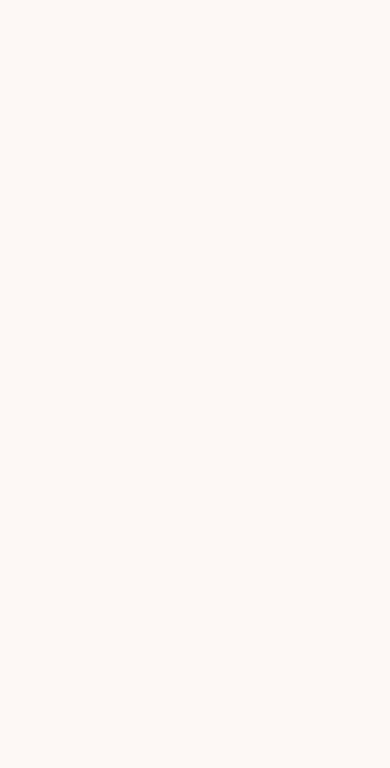
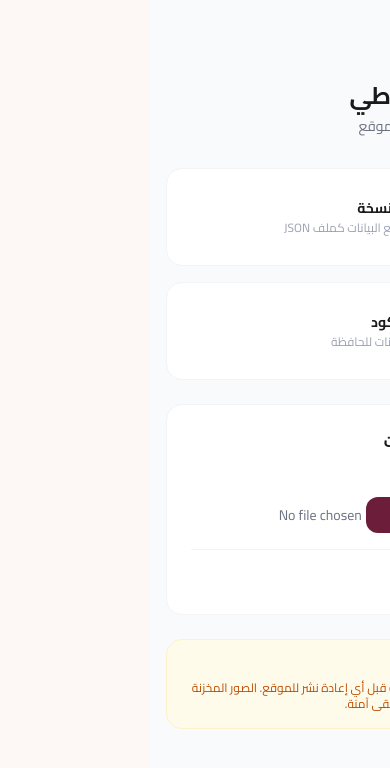
Before and after one commit to boomardes-ctrl/dunia-alaraes, a React (Vite) app: page /admin/backup in a window 390 px wide. Before the commit this address had no page. Shown: the top 768 px of the page. Built offline with nearby package versions, Linux system fonts and the light colour scheme; sample sign-in values are in the browser's storage.

Commit message:
feat: add backup/restore page in admin panel + mobile admin

```diff
--- a/src/App.tsx
+++ b/src/App.tsx
@@ -18,6 +18,7 @@ import AdminCategories from './pages/admin/AdminCategories';
 import AdminOrders from './pages/admin/AdminOrders';
 import AdminSettings from './pages/admin/AdminSettings';
 import AdminChangePassword from './pages/admin/AdminChangePassword';
+import AdminBackup from './pages/admin/AdminBackup';
 
 function AdminGuard({ children }: { children: React.ReactNode }) {
   const isAuthenticated = useAdminStore((s) => s.isAuthenticated);
@@ -53,6 +54,7 @@ function App() {
             <Route path="orders" element={<AdminOrders />} />
             <Route path="settings" element={<AdminSettings />} />
             <Route path="change-password" element={<AdminChangePassword />} />
+            <Route path="backup" element={<AdminBackup />} />
           </Route>
         </Routes>
       </BrowserRouter>
--- a/src/components/admin/AdminLayout.tsx
+++ b/src/components/admin/AdminLayout.tsx
@@ -1,6 +1,6 @@
 import { useState } from 'react';
 import { Link, Outlet, useLocation, useNavigate } from 'react-router-dom';
-import { LayoutDashboard, Package, Tags, ShoppingCart, Settings, KeyRound, LogOut, Menu, X, Store, Shield } from 'lucide-react';
+import { LayoutDashboard, Package, Tags, ShoppingCart, Settings, KeyRound, LogOut, Menu, X, Store, Shield, Download } from 'lucide-react';
 import { useAdminStore } from '../../store/adminStore';
 
 const mainLinks = [
@@ -16,6 +16,7 @@ const contentLinks = [
 const settingsLinks = [
   { path: '/admin/settings', label: 'إعدادات الموقع', icon: Settings },
   { path: '/admin/change-password', label: 'كلمة المرور', icon: KeyRound },
+  { path: '/admin/backup', label: 'النسخ الاحتياطي', icon: Download },
 ];
 
 export default function AdminLayout() {
--- /dev/null
+++ b/src/pages/admin/AdminBackup.tsx
@@ -0,0 +1,167 @@
+import { useState } from 'react';
+import { Helmet } from 'react-helmet-async';
+import { Download, Upload, Copy, Check, AlertTriangle } from 'lucide-react';
+import { api } from '../../lib/api';
+
+export default function AdminBackup() {
+  const [loading, setLoading] = useState(false);
+  const [copied, setCopied] = useState(false);
+  const [pastedCode, setPastedCode] = useState('');
+  const [showPaste, setShowPaste] = useState(false);
+  const [msg, setMsg] = useState<{ type: 'success' | 'error'; text: string } | null>(null);
+
+  const handleDownload = async () => {
+    setLoading(true);
+    try {
+      const token = localStorage.getItem('admin_token');
+      const res = await fetch('/api/backup', { headers: token ? { Authorization: `Bearer ${token}` } : {} });
+      const data = await res.json();
+      const blob = new Blob([JSON.stringify(data, null, 2)], { type: 'application/json' });
+      const url = URL.createObjectURL(blob);
+      const a = document.createElement('a');
+      a.href = url;
+      a.download = `dunia-alaraes-backup-${new Date().toISOString().split('T')[0]}.json`;
+      a.click();
+      URL.revokeObjectURL(url);
+      setMsg({ type: 'success', text: 'تم تحميل النسخة الاحتياطية' });
+    } catch { setMsg({ type: 'error', text: 'فشل تحميل النسخة' }); }
+    setLoading(false);
+  };
+
+  const handleCopy = async () => {
+    setLoading(true);
+    try {
+      const token = localStorage.getItem('admin_token');
+      const res = await fetch('/api/backup', { headers: token ? { Authorization: `Bearer ${token}` } : {} });
+      const data = await res.json();
+      await navigator.clipboard.writeText(JSON.stringify(data));
+      setCopied(true);
+      setMsg({ type: 'success', text: 'تم نسخ الكود' });
+      setTimeout(() => setCopied(false), 3000);
+    } catch { setMsg({ type: 'error', text: 'فشل النسخ' }); }
+    setLoading(false);
+  };
+
+  const handleRestore = async () => {
+    if (!pastedCode.trim()) { setMsg({ type: 'error', text: 'الصق الكود أولاً' }); return; }
+    if (!confirm('تأكيد استعادة البيانات؟ سيتم استبدال جميع البيانات الحالية!')) return;
+    setLoading(true);
+    try {
+      const data = JSON.parse(pastedCode);
+      const token = localStorage.getItem('admin_token');
+      const res = await fetch('/api/backup/restore', {
+        method: 'POST',
+        headers: token ? { Authorization: `Bearer ${token}`, 'Content-Type': 'application/json' } : { 'Content-Type': 'application/json' },
+        body: JSON.stringify(data),
+      });
+      const result = await res.json();
+      if (res.ok) {
+        setMsg({ type: 'success', text: result.message || 'تمت الاستعادة' });
+        setPastedCode('');
+        setShowPaste(false);
+      } else throw new Error(result.error);
+    } catch (e: any) { setMsg({ type: 'error', text: e.message || 'فشل الاستعادة' }); }
+    setLoading(false);
+  };
+
+  const handleFileRestore = async (e: React.ChangeEvent<HTMLInputElement>) => {
+    const file = e.target.files?.[0];
+    if (!file) return;
+    setLoading(true);
+    try {
+      const text = await file.text();
+      const data = JSON.parse(text);
+      const token = localStorage.getItem('admin_token');
+      const res = await fetch('/api/backup/restore', {
+        method: 'POST',
+        headers: token ? { Authorization: `Bearer ${token}`, 'Content-Type': 'application/json' } : { 'Content-Type': 'application/json' },
+        body: JSON.stringify(data),
+      });
+      const result = await res.json();
+      if (res.ok) {
+        setMsg({ type: 'success', text: result.message || 'تمت الاستعادة' });
+        e.target.value = '';
+      } else throw new Error(result.error);
+    } catch (e: any) { setMsg({ type: 'error', text: e.message || 'ملف غير صالح' }); }
+    setLoading(false);
+  };
+
+  return (
+    <div>
+      <Helmet><title>النسخ الاحتياطي - دنيا العرائس</title></Helmet>
+      <div className="mb-8">
+        <h1 className="text-2xl font-bold">النسخ الاحتياطي</h1>
+        <p className="text-text-light text-sm mt-1">حفظ واستعادة بيانات الموقع</p>
+      </div>
+
+      {msg && (
+        <div className={`flex items-center gap-2 p-4 rounded-2xl mb-6 text-sm font-bold ${msg.type === 'success' ? 'bg-green-50 text-green-700' : 'bg-red-50 text-red-700'}`}>
+          {msg.type === 'success' ? <Check size={18} /> : <AlertTriangle size={18} />}
+          {msg.text}
+          <button onClick={() => setMsg(null)} className="mr-auto opacity-50 hover:opacity-100">✕</button>
+        </div>
+      )}
+
+      <div className="grid grid-cols-1 sm:grid-cols-2 gap-4 mb-6">
+        <button onClick={handleDownload} disabled={loading} className="bg-white rounded-2xl p-6 border border-gray-100 hover:shadow-lg hover:border-primary/20 transition-all text-right flex items-center gap-4">
+          <div className="w-12 h-12 bg-blue-50 rounded-2xl flex items-center justify-center text-blue-600 shrink-0">
+            <Download size={24} />
+          </div>
+          <div>
+            <p className="font-bold text-sm">تحميل نسخة</p>
+            <p className="text-xs text-gray-400 mt-0.5">حمل جميع البيانات كملف JSON</p>
+          </div>
+        </button>
+
+        <button onClick={handleCopy} disabled={loading} className="bg-white rounded-2xl p-6 border border-gray-100 hover:shadow-lg hover:border-primary/20 transition-all text-right flex items-center gap-4">
+          <div className={`w-12 h-12 rounded-2xl flex items-center justify-center shrink-0 ${copied ? 'bg-green-50 text-green-600' : 'bg-gray-50 text-gray-600'}`}>
+            {copied ? <Check size={24} /> : <Copy size={24} />}
+          </div>
+          <div>
+            <p className="font-bold text-sm">{copied ? 'تم النسخ!' : 'نسخ الكود'}</p>
+            <p className="text-xs text-gray-400 mt-0.5">انسخ البيانات للحافظة</p>
+          </div>
+        </button>
+      </div>
+
+      <div className="bg-white rounded-2xl p-6 border border-gray-100">
+        <h3 className="font-bold mb-4">استعادة البيانات</h3>
+        <div className="space-y-4">
+          <div>
+            <label className="block text-sm font-bold mb-2">رفع ملف JSON</label>
+            <input type="file" accept=".json" onChange={handleFileRestore} className="block w-full text-sm text-gray-500 file:mr-4 file:py-2 file:px-6 file:rounded-xl file:border-0 file:text-sm file:font-bold file:bg-primary file:text-white hover:file:bg-primary/90 transition-all cursor-pointer" />
+          </div>
+          <div className="border-t border-gray-100 pt-4">
+            <button onClick={() => setShowPaste(!showPaste)} className="text-sm font-bold text-primary hover:text-primary-light transition-all">
+              {showPaste ? 'إلغاء' : 'أو لصق الكود'}
+            </button>
+            {showPaste && (
+              <div className="mt-3 space-y-3">
+                <textarea
+                  value={pastedCode}
+                  onChange={(e) => setPastedCode(e.target.value)}
+                  placeholder="الصق كود JSON هنا..."
+                  className="input-field h-32 text-xs font-mono"
+                  dir="ltr"
+                />
+                <button onClick={handleRestore} disabled={loading} className="btn-primary text-sm">
+                  {loading ? 'جاري...' : 'استعادة'}
+                </button>
+              </div>
+            )}
+          </div>
+        </div>
+      </div>
+
+      <div className="mt-6 bg-amber-50 rounded-2xl p-4 border border-amber-100">
+        <div className="flex items-start gap-3">
+          <AlertTriangle size={20} className="text-amber-600 shrink-0 mt-0.5" />
+          <div>
+            <p className="text-sm font-bold text-amber-800">نصيحة</p>
+            <p className="text-xs text-amber-700 mt-1">خذ نسخة احتياطية قبل أي إعادة نشر للموقع. الصور المخزنة على Cloudinary تبقى آمنة.</p>
+          </div>
+        </div>
+      </div>
+    </div>
+  );
+}
```
Also changed, not shown: 2 other files (tests, documents, lock files or other folders).
